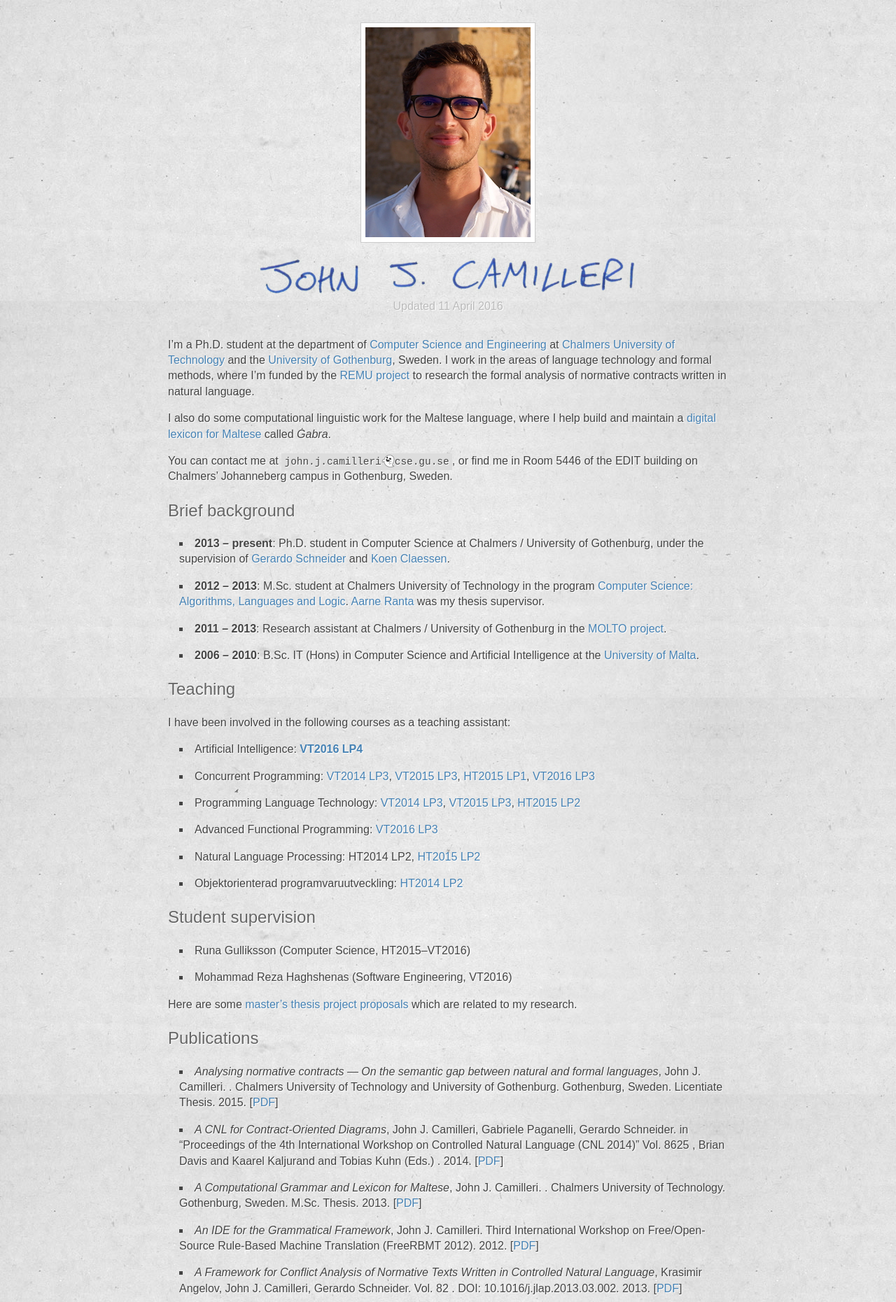
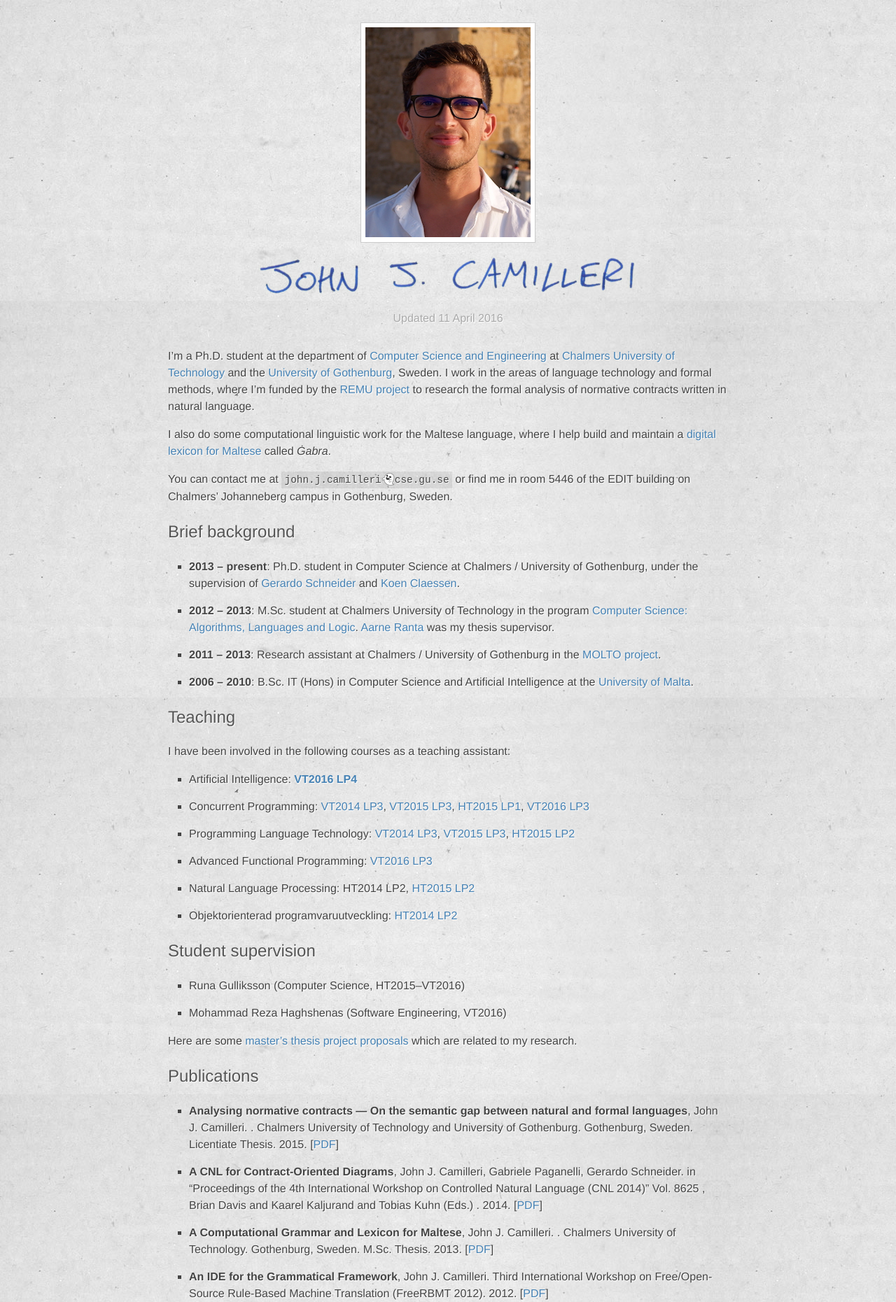
Before and after one commit to johnjcamilleri/johnjcamilleri.github.io, a Jekyll site: the page built from academic.md, in a window 1280 px wide. Shown: the top 1861 px of the page at 70% size. Built offline with Jekyll 4.4.1, drawn with Linux system fonts in a browser that asks for light colours; some of the changed text lies outside the part shown.

Commit message:
Pretty much done.

```diff
--- a/academic.md
+++ b/academic.md
@@ -16,8 +16,8 @@ I also do some computational linguistic work for the Maltese language,
 where I help build and maintain a [digital lexicon for Maltese](http://mlrs.research.um.edu.mt/resources/gabra/) called _Ġabra_.
 
 You can contact me at
-<code>john.j.camilleri<img src="/images/ghost.png" style="height:18px; vertical-align:sub; -webkit-filter:grayscale(100%); filter:grayscale(100%);" alt="@"/>cse.gu.se</code>,
-or find me in Room 5446 of the EDIT building on Chalmers’ Johanneberg campus in Gothenburg, Sweden.
+<code>john.j.camilleri<img src="/images/ghost.png" style="height:18px; vertical-align:sub; -webkit-filter:grayscale(100%); filter:grayscale(100%);" alt="@"/>cse.gu.se</code>
+or find me in room 5446 of the EDIT building on Chalmers’ Johanneberg campus in Gothenburg, Sweden.
 
 ## Brief background
 
@@ -55,7 +55,7 @@ which are related to my research.
 
 ## Publications
 
-<ul>
+<ul class="publications">
 {% for item in site.data.publications reversed %}
   {% if item.show == false %}{% continue %}{% endif %}
   <li>
@@ -99,7 +99,7 @@ which are related to my research.
 
 ## Presentations
 
-<ul>
+<ul class="presentations">
 {% for item in site.data.presentations reversed %}
   {% if item.show == false %}{% continue %}{% endif %}
   <li>
@@ -122,7 +122,7 @@ which are related to my research.
 This page will always contain the most up-to-date information;
 these links are mostly for myself.
 
-{: .compact}
+{: .inline}
 {% for item in site.data.profiles %}
 - [{{ item.name }}]({{ item.url }}){%
 endfor %}
--- a/css/main.scss
+++ b/css/main.scss
@@ -5,31 +5,25 @@
 @charset "utf-8";
 
 // Our variables
-// $base-font-family: "Helvetica Neue", Helvetica, Arial, sans-serif;
-// $base-font-size: 16px;
-// $base-font-weight: 400;
-// $small-font-size: $base-font-size * 0.875;
-// $base-line-height: 1.5;
+$base-font-family: 'Source Sans Pro', Helvetica, Arial, sans-serif;
+$base-font-size: 16px;
+$base-line-height: 1.5;
 $spacing-unit: 30px;
-// $text-color: #111;
-// $background-color: #fdfdfd;
-// $brand-color: #2a7ae2;
-// $grey-color: #828282;
-// $grey-color-light: lighten($grey-color, 40%);
-// $grey-color-dark: darken($grey-color, 25%);
+$text-color: #444;
+
+$weight-normal: 400;
+$weight-bold: 600;
 
 // Width of the content area
 $content-width: 800px;
-$on-palm: 600px;
-$on-laptop: 800px;
 
 // Use media queries like this:
-@mixin media-query($device) {
-  @media screen and (max-width: $device) {
+@mixin media-query($width) {
+  @media screen and (max-width: $width) {
     @content;
   }
 }
-@include media-query($on-palm) {
+@include media-query($content-width) {
   .page-content {
     margin-right: $spacing-unit;
     margin-left: $spacing-unit;
@@ -37,8 +31,9 @@ $on-laptop: 800px;
 }
 
 body {
-  font: 16px/1.4 'Source Sans Pro', sans-serif;
-  color: #444;
+  font: $base-font-size $base-font-family;
+  line-height: $base-line-height;
+  color: $text-color;
   max-width: $content-width;
   margin: 0 auto 5em auto;
   text-shadow: 1px 1px 1px white;
@@ -61,42 +56,37 @@ img#name {
 
 h2 {
   font-weight:normal;
-    color:#666;
+  color:#555;
+}
+
+strong {
+  font-weight: $weight-bold;
 }
 
 .updated {
-    color: #bbb;
+  color: #aaa;
   display: block;
-    margin-bottom: 2em;
+  margin-bottom: $spacing-unit;
   font-style:normal;
   text-align:center;
-    margin-top:-1em;
-}
-
-.bibtex {
-    display: none;
-    font-family: monospace;
-    white-space: pre;
-    margin: 0 1em 1em 1em;
-    font-size:10pt;
 }
 
 ul {
-    list-style: inside square;
-    padding-left: 1em;
+  list-style: outside square;
+  padding-left: $spacing-unit;
 }
 li {
-    margin-bottom: 1em;
+  margin-bottom: $spacing-unit/2;
 }
-ul.compact { }
-ul.compact li {
+ul.inline { }
+ul.inline li {
   display:inline-block;
-    margin: 0 1em 0 0;
+  margin: 0 $spacing-unit 0 0;
 }
 
 .publications em,
 .presentations em {
-    font-weight:bold;
+  font-weight:$weight-bold;
   font-style:normal;
 }
 .strike, .done {
@@ -112,14 +102,14 @@ a:hover {
 }
 
 code {
-    background:#ddd;
+  background:transparentize(#000, 0.92);
   padding:0.3em;
   font-size:90%;
 }
 
 footer {
-  margin-top: 5em;
-  padding-top: 1em;
+  margin-top: 3*$spacing-unit;
+  padding-top: $spacing-unit;
   text-align: center;
   border-top: 1px solid #aaa;
   color: #888;
```
Also changed, not shown: _data/presentations.json (+17 -1 lines), _includes/head.html (+9 -0 lines), _layouts/default.html (+0 -7 lines), 1 other file. Lines whose indentation alone changed are shown as unchanged.
